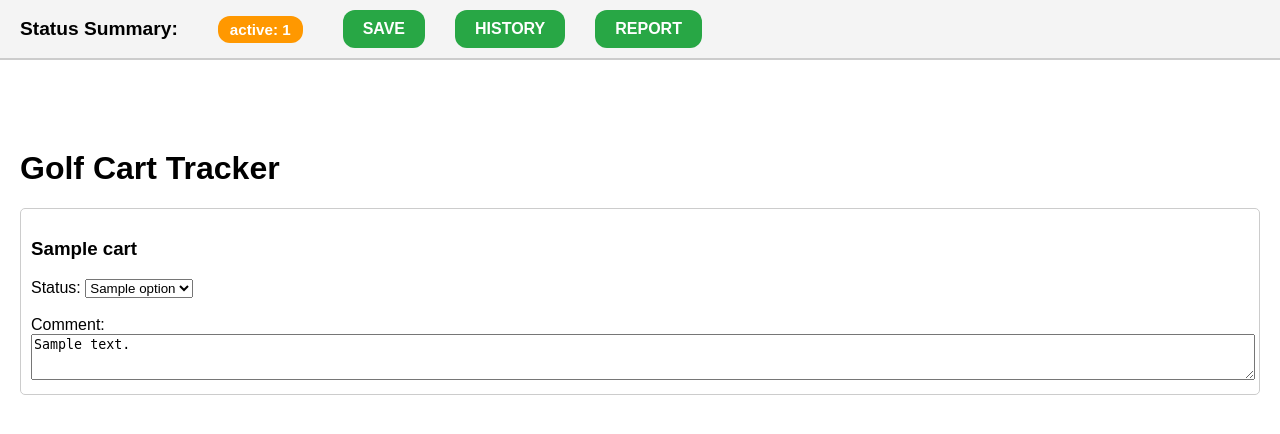
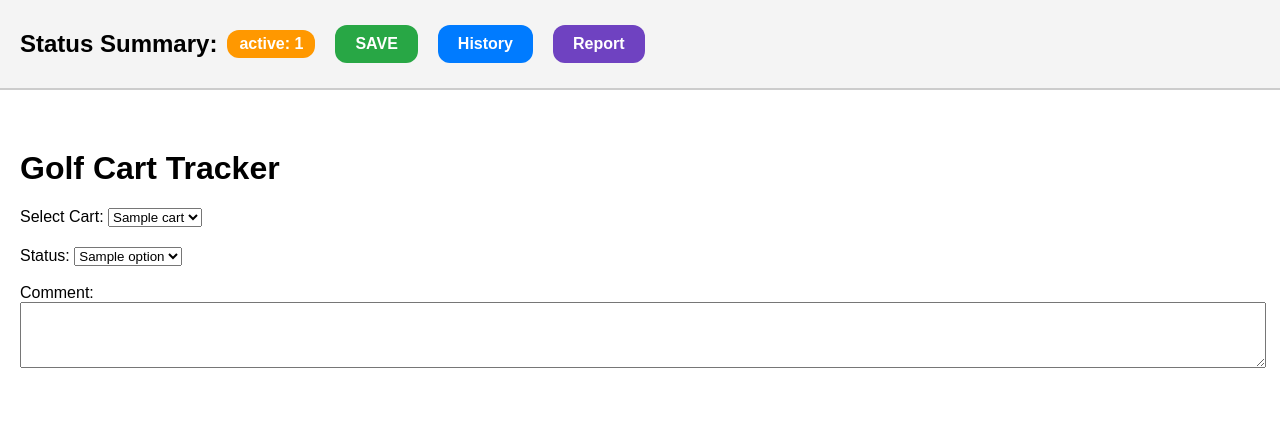
Before and after one commit to ojavier0506-ui/golf_carts, a Flask app: template templates/index.html in a window 1280 px wide. Shown: the top 434 px of the page. Run offline with Flask 3, Linux system fonts and the light colour scheme; the template is opened without the code that fills it: most values are stand-ins (such as "Sample title", 1, 10 or a date in 2020); parts of the project's set-up code (start-up, migrations or seed data) failed here and were passed over.

Commit message:
Update index.html

```diff
--- a/templates/index.html
+++ b/templates/index.html
@@ -6,22 +6,25 @@
     <title>Golf Cart Tracker</title>
     <style>
         body { font-family: Arial, sans-serif; margin: 20px; }
-    .cart { border: 1px solid #ccc; padding: 10px; margin: 10px 0; border-radius: 5px; }
-    textarea { width: 100%; height: 40px; }
+        textarea { width: 100%; height: 60px; }
+
         .fixed-summary {
             position: fixed; top: 0; left: 0; right: 0;
-        background: #f4f4f4; padding: 10px 20px; border-bottom: 2px solid #ccc;
-        z-index: 1000; display: flex; flex-wrap: wrap; justify-content: flex-start; align-items: center; gap: 10px;
+            background: #f4f4f4; padding: 10px 20px;
+            border-bottom: 2px solid #ccc; z-index: 1000;
+            display: flex; flex-wrap: wrap; gap: 10px; align-items: center;
         }
-    .fixed-summary h2 { margin: 0 20px 0 0; font-size: 1.2em; }
-    .status-item { margin: 0 10px; font-size: 0.95em; cursor: pointer; background-color: #ff9800; color: white; padding: 5px 12px; border-radius: 12px; font-weight: bold; transition: background-color 0.2s; }
-    .status-item:hover { background-color: #e68900; }
+        .status-item { background: #ff9800; color: white; padding: 5px 12px;
+            border-radius: 12px; font-weight: bold; cursor: pointer; }
+        .status-item:hover { background: #e68900; }
         body { margin-top: 150px; }
-    .modal { display: none; position: fixed; z-index: 2000; left: 0; top: 0; width: 100%; height: 100%; overflow: auto; background-color: rgba(0,0,0,0.4); }
-    .modal-content { background-color: #fefefe; margin: 15% auto; padding: 20px; border: 1px solid #888; width: 80%; max-width: 400px; border-radius: 8px; text-align: center; }
-    .modal-content button { margin-top: 15px; padding: 5px 15px; }
-    .save-top { margin-left: 20px; padding: 10px 20px; border-radius: 12px; background-color: #28a745; color: white; border: none; cursor: pointer; font-weight: bold; font-size: 1em; }
-    .save-top:hover { background-color: #218838; }
+        .save-top, .history-top, .report-top {
+            margin-left: 10px; padding: 10px 20px; border-radius: 12px;
+            border: none; cursor: pointer; font-weight: bold; font-size: 1em;
+        }
+        .save-top { background: #28a745; color: white; }
+        .history-top { background: #007bff; color: white; }
+        .report-top { background: #6f42c1; color: white; }
     </style>
 </head>
 <body>
@@ -35,80 +38,92 @@
             </div>
         {% endfor %}
         <button class="save-top" onclick="saveChanges()">SAVE</button>
-    <button class="save-top" onclick="window.location.href='/history'">HISTORY</button>
-    <button class="save-top" onclick="window.location.href='/report'">REPORT</button>
+        <a href="{{ url_for('history_page') }}"><button class="history-top">History</button></a>
+        <a href="{{ url_for('report') }}"><button class="report-top">Report</button></a>
     </div>
 
-<form id="cart-form" method="POST">
+    <form id="cart-form">
+        <label for="cart">Select Cart:</label>
+        <select id="cart" name="cart" onchange="loadCartData()">
             {% for cart in carts %}
-        <div class="cart">
-            <h3>{{cart}}</h3>
-            <label>Status: </label>
-            <select name="status_{{cart}}">
+                <option value="{{cart}}">{{cart}}</option>
+            {% endfor %}
+        </select>
+
+        <div id="cart-details" style="margin-top:20px;">
+            <label>Status:</label>
+            <select id="status" name="status">
                 {% for option in status_options %}
-                    <option value="{{option}}" {% if cart_states[cart]['status'] == option %}selected{% endif %}>{{option}}</option>
+                    <option value="{{option}}">{{option}}</option>
                 {% endfor %}
             </select>
             <br><br>
             <label>Comment:</label><br>
-            <textarea name="comment_{{cart}}">{{cart_states[cart]['comment']}}</textarea>
+            <textarea id="comment" name="comment"></textarea>
         </div>
-    {% endfor %}
     </form>
 
-<div id="category-modal" class="modal">
-    <div class="modal-content">
-        <h3 id="modal-title"></h3>
-        <ul id="modal-list"></ul>
-        <button onclick="closeModal()">OK</button>
-    </div>
-</div>
+    <script>
+        const cartStates = {{ cart_states|tojson }};
+        const statusOptions = {{ status_options|tojson }};
 
-<script>
-function showCategory(status) {
-    fetch(`/category/${status}`)
-    .then(response => response.json())
+        function loadCartData() {
+            const cart = document.getElementById("cart").value;
+            document.getElementById("status").value = cartStates[cart].status;
+            document.getElementById("comment").value = cartStates[cart].comment;
+        }
+        loadCartData();
+
+        function saveChanges() {
+            const form = new FormData(document.getElementById("cart-form"));
+            fetch("/update_cart", {
+                method: "POST",
+                body: form
+            })
+            .then(res => res.json())
             .then(data => {
-        document.getElementById('modal-title').innerText = `SunCarts ${status}:`;
-        const list = document.getElementById('modal-list');
-        list.innerHTML = '';
-        data.forEach(cart => {
-            const li = document.createElement('li');
-            li.innerText = cart;
-            list.appendChild(li);
-        });
-        document.getElementById('category-modal').style.display = 'block';
+                if (data.success) {
+                    cartStates[form.get("cart")].status = form.get("status");
+                    cartStates[form.get("cart")].comment = form.get("comment");
+                    updateSummary(data.counts);
+                    showMessage("Changes saved successfully!", true);
+                } else {
+                    showMessage("Error saving changes!", false);
+                }
             });
         }
 
-function closeModal() {
-    document.getElementById('category-modal').style.display = 'none';
+        function updateSummary(counts) {
+            const items = document.querySelectorAll(".status-item");
+            items.forEach(item => {
+                const status = item.querySelector("strong").innerText;
+                item.innerHTML = `<strong>${status}</strong>: ${counts[status]}`;
+            });
         }
 
-function saveChanges() {
-    const form = document.getElementById('cart-form');
-    fetch('/', { method: 'POST', body: new FormData(form) })
-    .then(response => {
-        if(response.ok) showSaveConfirmation("Changes saved!", true);
-        else showSaveConfirmation("Error saving changes!", false);
-    }).catch(() => showSaveConfirmation("Error saving changes!", false));
-}
-
-function showSaveConfirmation(message, success) {
-    const modal = document.createElement('div');
-    modal.style.position = 'fixed';
-    modal.style.top = '20px';
-    modal.style.left = '50%';
-    modal.style.transform = 'translateX(-50%)';
-    modal.style.backgroundColor = success ? '#28a745' : '#dc3545';
-    modal.style.color = 'white';
-    modal.style.padding = '10px 20px';
-    modal.style.borderRadius = '8px';
+        function showMessage(message, success) {
+            const modal = document.createElement("div");
+            modal.style.position = "fixed";
+            modal.style.top = "20px";
+            modal.style.left = "50%";
+            modal.style.transform = "translateX(-50%)";
+            modal.style.backgroundColor = success ? "#28a745" : "#dc3545";
+            modal.style.color = "white";
+            modal.style.padding = "10px 20px";
+            modal.style.borderRadius = "8px";
             modal.style.zIndex = 3000;
             modal.innerText = message;
             document.body.appendChild(modal);
             setTimeout(() => document.body.removeChild(modal), 3000);
         }
+
+        function showCategory(status) {
+            fetch(`/category/${status}`)
+            .then(r => r.json())
+            .then(data => {
+                alert(`SunCarts ${status}: \n\n${data.join("\n")}`);
+            });
+        }
     </script>
 </body>
 </html>
```
Lines whose indentation alone changed are shown as unchanged.
